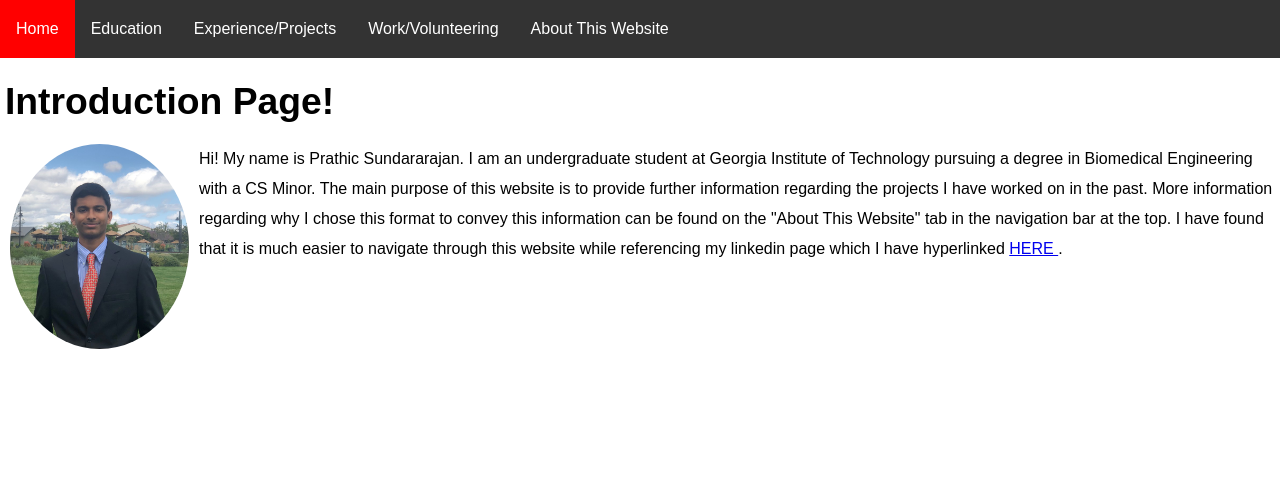
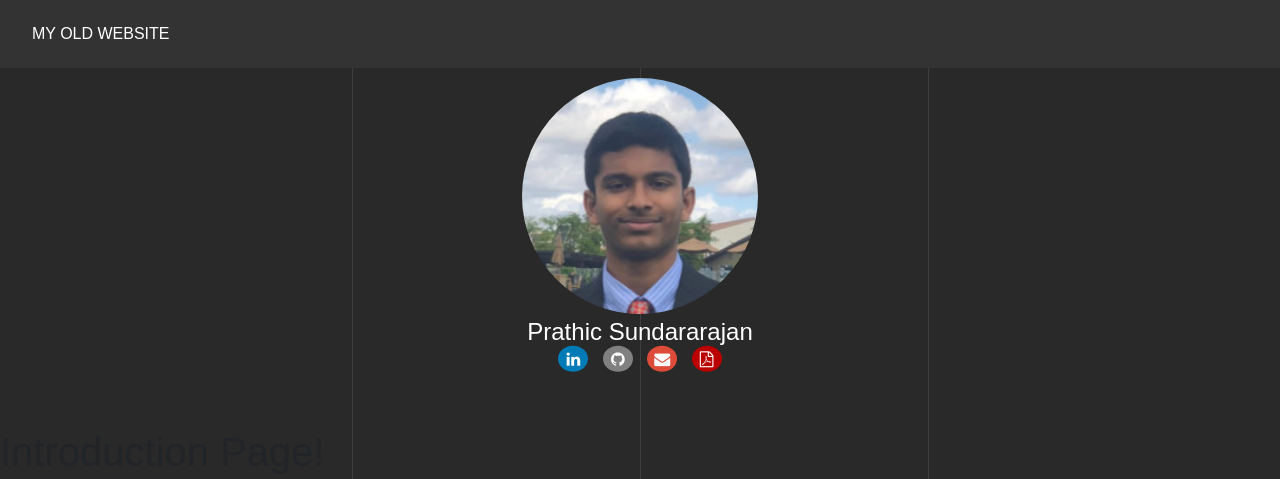
Before and after one commit to PrathicSundararajan/PrathicSundararajan2.github.io, a plain HTML site: page index.html in a window 1280 px wide. Shown: the top 479 px of the page. Drawn offline with nearby package versions, Linux system fonts and the light colour scheme.

Commit message:
Setting up dir to revamp everything

```diff
--- a/index.html
+++ b/index.html
@@ -5,63 +5,37 @@
     <head>
         <meta charset="utf-8">
         <title> Personal Portfolio </title>
-        <link rel="stylesheet" href = "main.css">
+        <link rel="stylesheet" href = "stylesheets/main.css">
         <meta name="viewport" content="width=device-width, initial-scale=1">
-        <style>
-        body {
-          margin: 0px;
-          font-family: Arial, Helvetica, sans-serif;
-        }
-        </style>
+        <link rel="stylesheet" href="https://maxcdn.bootstrapcdn.com/bootstrap/4.0.0/css/bootstrap.min.css" integrity="sha384-Gn5384xqQ1aoWXA+058RXPxPg6fy4IWvTNh0E263XmFcJlSAwiGgFAW/dAiS6JXm" crossorigin="anonymous">
+        <link rel="stylesheet" href="https://cdnjs.cloudflare.com/ajax/libs/font-awesome/4.7.0/css/font-awesome.min.css">
+        <script src="scripts/main.js"></script>
     </head>
+    <div class="navbar">
+            <a href="https://prathicsundararajan.github.io/index2.html">MY OLD WEBSITE</a>
+    </div>
+    <div class="lines">
+        <div class="line"></div>
+        <div class="line"></div>
+        <div class="line"></div>
+    </div>
+    <body class = "mainBody">
 
-    <div class="navbar">
-        <a href="https://prathicsundararajan.github.io/index.html">Home</a>
-        <a href="https://prathicsundararajan.github.io/Pages/education.html" >Education</a>
-        <div class="dropdown">
-            <button class="dropbtnIndex">Experience/Projects
-            </button>
-            <div class="dropdown-content">
-                <a href="https://prathicsundararajan.github.io/Pages/epicLab.html">GT's EPIC Lab</a> <!-- pages/epicLab.html-->
-                <a href="https://prathicsundararajan.github.io/Pages/scno.html">Students Consulting for Non-Profit Organizations</a>
-                <a href="https://prathicsundararajan.github.io/Pages/robojackets.html">Robojackets</a>
-                <a href="https://prathicsundararajan.github.io/Pages/cubesat.html">Irvine CubeSat</a>
-                <a href="https://prathicsundararajan.github.io/Pages/ucsd.html">UCSD Summer Research</a>
-                <a href="https://prathicsundararajan.github.io/Pages/waterDesalination.html">Thermal Distillation vs Reverse Osmosis </a>
-            </div>
-        </div>
-        <div class="dropdown">
-            <button class="dropbtnIndex">Work/Volunteering
-            </button>
-            <div class="dropdown-content">
-                <a href="https://prathicsundararajan.github.io/Pages/tutoring.html">Tutoring</a>
-                <a href="https://prathicsundararajan.github.io/Pages/GTAH.html">GTAH: Suite Attendant</a>
-                <a href="https://prathicsundararajan.github.io/Pages/scno.html">Students Consulting for Non-Profit Organizations</a>
-                <a href="https://prathicsundararajan.github.io/Pages/HOAG.html">HOAG Hospital</a>
-                <a href="https://prathicsundararajan.github.io/Pages/soccer.html">Soccer</a>
-            </div>
+      <div class = "text-center"> <!-- this is for the profile pic, names and social icons -->
+        <img src="Images/ProfilePicture3.jpeg" class="profilePic" alt="...">
+        <div class="centered">
+          <p class = "NameHeader"> Prathic Sundararajan<p>
+            <a href="#" class="fa fa-linkedin"></a>
+            <a href="#" class="fa fa-github"></a>
+            <a href="#" class="fa fa-envelope"></a>
+            <a href="#" class="fa fa-file-pdf-o"></a>
           </div>
-          <a href="https://prathicsundararajan.github.io/Pages/webBio.html">About This Website</a>
-    </div>
-    <h1> Introduction Page! </h1>
-    <div class=  "container" overflow: hidden;>
-        <div class="flexed">
-            <img align = "center" id = "profile" src="Images/Profile Picture.png"/>
-        </div>
-        <div class="flex-item">
-            <body id="largeText2"> Hi! My name is Prathic Sundararajan. I am an
-            undergraduate student at Georgia Institute of Technology pursuing a
-            degree in Biomedical Engineering with a CS Minor. The main purpose
-            of this website is to provide further information regarding the
-            projects I have worked on in the past. More information regarding
-            why I chose this format to convey this information can be found on
-            the "About This Website" tab in the navigation bar at the top. I
-            have found that it is much easier to navigate through this website
-            while referencing my linkedin page which I have hyperlinked <a href=
-            "https://www.linkedin.com/in/prathic-sundararajan-1a1858132">HERE
-            </a>. </body>
-        </div>
-    </div>
+      </div>
+      <div class = "text-center">
+
+      </div>
+      <h1> Introduction Page! </h1>
+    </body>
 
 
 </html>
--- /dev/null
+++ b/scripts/main.js
@@ -0,0 +1,3 @@
+//function sendAlert(){
+//  alert("Currently working on changing my website. Please refer to MY OLD WEBSITE button for current portfolio!")
+//}
--- a/stylesheets/main.css
+++ b/stylesheets/main.css
@@ -1,132 +1,151 @@
-/* http://meyerweb.com/eric/tools/css/reset/
-   v3.0 | 20110126
-   License: none (public domain)
-*/
 
-/* Other Main Base Stuff*/
-html, body, div, span, applet, object, iframe,
-    h2, h3, h4, h5, h6, p, blockquote, pre,
-    a, abbr, acronym, address, big, cite, code,
-    del, dfn, em, img, ins, kbd, q, s, samp,
-    small, strike, strong, sub, sup, tt, var,
-    b, u, i, center,
-    dl, dt, dd, ol, ul, li,
-    fieldset, form, label, legend,
-    table, caption, tbody, tfoot, thead, tr, th, td,
-    article, aside, canvas, details, embed,
-    figure, figcaption, footer, header, hgroup,
-    menu, nav, output, ruby, section, summary,
-    time, mark, audio, video {
-    margin: 0;
-    padding: 0;
-    border: 0;
-    font-size: 100%;
-    font: inherit;
-    vertical-align: baseline;
+
+.mainBody{
+  background-color: #292929;
+  font-family: sans-serif;
 }
 
-/* Customizations needed for profile pic
-TODO: Confirm this works on all webpages*/
-    #profile{
-        min-width: 25%;
-        max-height: 30%;
-        max-width: 85%;
+.profilePic {
+  width: 20%;
+  padding: 10px;
   border-radius: 50%
+
+
+
+}
+.centered {
+  top: 50%;
+  left: 50%;
+  transform: translate(0, -40%);
+  color: white;
+
 }
 
-/* Div Tag */
-    div {
-        word-wrap: break-word;
-    }
-/* Page Header */
-    h1{
-      font-size: 2.33em;
-      margin-top: .75em;
-      margin-bottom: .75em;
-      margin-left: 5px;
-      margin-right: 0;
-      font-weight: bold;
-      text-align: center;
-      }
-    h3{
-      font-size: 1em;
-      margin-top: .75em;
-      margin-bottom: .75em;
-      margin-left: 5px;
-      margin-right: 0;
-      font-weight: bold;
-      text-align: center;
-
-    }
-        #about {
-
-         }
-/* Name in Nav Bar */
-    #name {
-        margin-top: .25em;
-        margin-bottom: .25em;
-        color: white;
-        font-weight: normal;
-    }
-/* Side By Side Continers*/
-    .container{
-        display: flex;
+.NameHeader{
+  font-size: 24px;
+  transform: translate(0, 70%);
 }
 
-    .flexed{
-        max-width: 75%;
-        margin-left: 10px;
+/* Nav Bar */
+  .navbar {
+    overflow: hidden;
+    background-color: #333;
+    align-self: top;
   }
 
-    .flex-item{
-        min-width: 25%;;
-        flex-grow: 1;
-    }
-/* Nav Bar */
-        .topnav {
-          overflow: hidden;
-          background-color: #333;
-        }
-        .topnav a {
-          float: right;
-          color: #f2f2f2;
-          text-align: right;
+  .navbar a {
+    float: left;
+    font-size: 16px;
+    color: white;
+    text-align: top;
     padding: 14px 16px;
     text-decoration: none;
-          font-size: 25px;
-          margin: 0px;
   }
-        .topnav a:hover {
-          background-color: #ddd;
-          color: black;
+/*this is for social media icons */
+  .fa {
+    padding: 5px;
+    font-size: 30px;
+    width: 30px;
+    text-align: center;
+    text-decoration: none;
+    margin: 5px 5px;
+    border-radius: 50%;
   }
-        .topnav a.active {
-          background-color: #4CAF50;
+
+  .fa:hover {
+      opacity: 0.7;
+  }
+
+
+
+  .fa-envelope {
+    background: #dd4b39;
     color: white;
   }
-        .topnav-left {
-            float: left;
+
+  .fa-github {
+    background: grey;
+    color: white;
   }
-/* HTML5 display-role reset for older browsers */
-    article, aside, details, figcaption, figure,
-    footer, header, hgroup, menu, nav, section {
+
+  .fa-linkedin {
+    background: #007bb5;
+    color: white;
+  }
+
+  .fa-file-pdf-o {
+    background: #bb0000;
+    color: white;
+  }
+
+
+
+/* link to background effect https://codepen.io/333397406/pen/PQdMOO */
+  .lines {
+    position: absolute;
+    top: 0;
+    left: 0;
+    right: 0;
+    height: 100%;
+    margin: auto;
+    width: 90vw;
+  }
+  .lines .line {
+    z-index: -1;
+    position: absolute;
+    width: 1px;
+    height: 100%;
+    top: 0;
+    left: 50%;
+    background: rgba(255, 255, 255, 0.1);
+    overflow: hidden;
+  }
+  .lines .line::after {
+    content: "";
     display: block;
+    position: absolute;
+    height: 15vh;
+    width: 100%;
+    top: -50%;
+    left: 0;
+    background: -webkit-gradient(linear, left top, left bottom, from(rgba(255, 255, 255, 0)), color-stop(75%, #ffffff), to(#ffffff));
+    background: linear-gradient(to bottom, rgba(255, 255, 255, 0) 0%, #FF0000 75%, #FF0000 100%);
+    -webkit-animation: run 7s 0s infinite;
+            animation: run 7s 0s infinite;
+    -webkit-animation-fill-mode: forwards;
+            animation-fill-mode: forwards;
+    -webkit-animation-timing-function: cubic-bezier(0.4, 0.26, 0, 0.97);
+            animation-timing-function: cubic-bezier(0.4, 0.26, 0, 0.97);
   }
-    body {
-        line-height: 1;
+  .lines .line:nth-child(1) {
+    margin-left: -25%;
   }
-    ol, ul {
-        list-style: none;
+  .lines .line:nth-child(1)::after {
+    -webkit-animation-delay: 2s;
+            animation-delay: 2s;
   }
-    blockquote, q {
-        quotes: none;
+  .lines .line:nth-child(3) {
+    margin-left: 25%;
   }
-    blockquote:before, blockquote:after,
-    q:before, q:after {
-        content: '';
-        content: none;
+  .lines .line:nth-child(3)::after {
+    -webkit-animation-delay: 2.5s;
+            animation-delay: 2.5s;
   }
-    table {
-        border-collapse: collapse;
-        border-spacing: 0;
+
+  @-webkit-keyframes run {
+    0% {
+      top: -50%;
     }
+    100% {
+      top: 110%;
+    }
+  }
+
+  @keyframes run {
+    0% {
+      top: -50%;
+    }
+    100% {
+      top: 110%;
+    }
+  }
```
Also changed, not shown: index2.html (added, +70 -0 lines), Images/ProfilePicture2.png (added), Images/ProfilePicture3.jpeg (added), stylesheets/main2.css (line endings or trailing spaces), 1 other file. Lines whose indentation alone changed are shown as unchanged.
